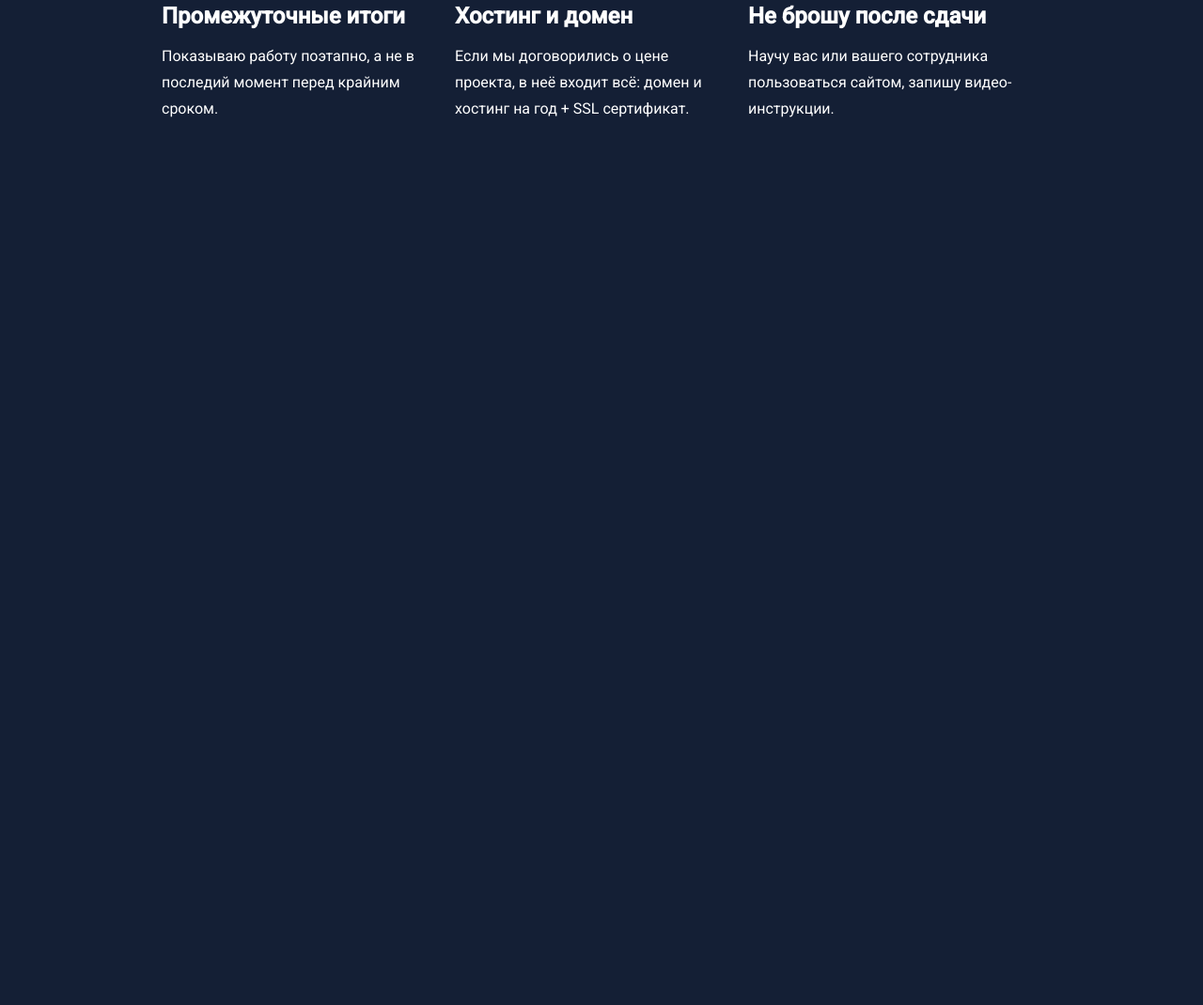
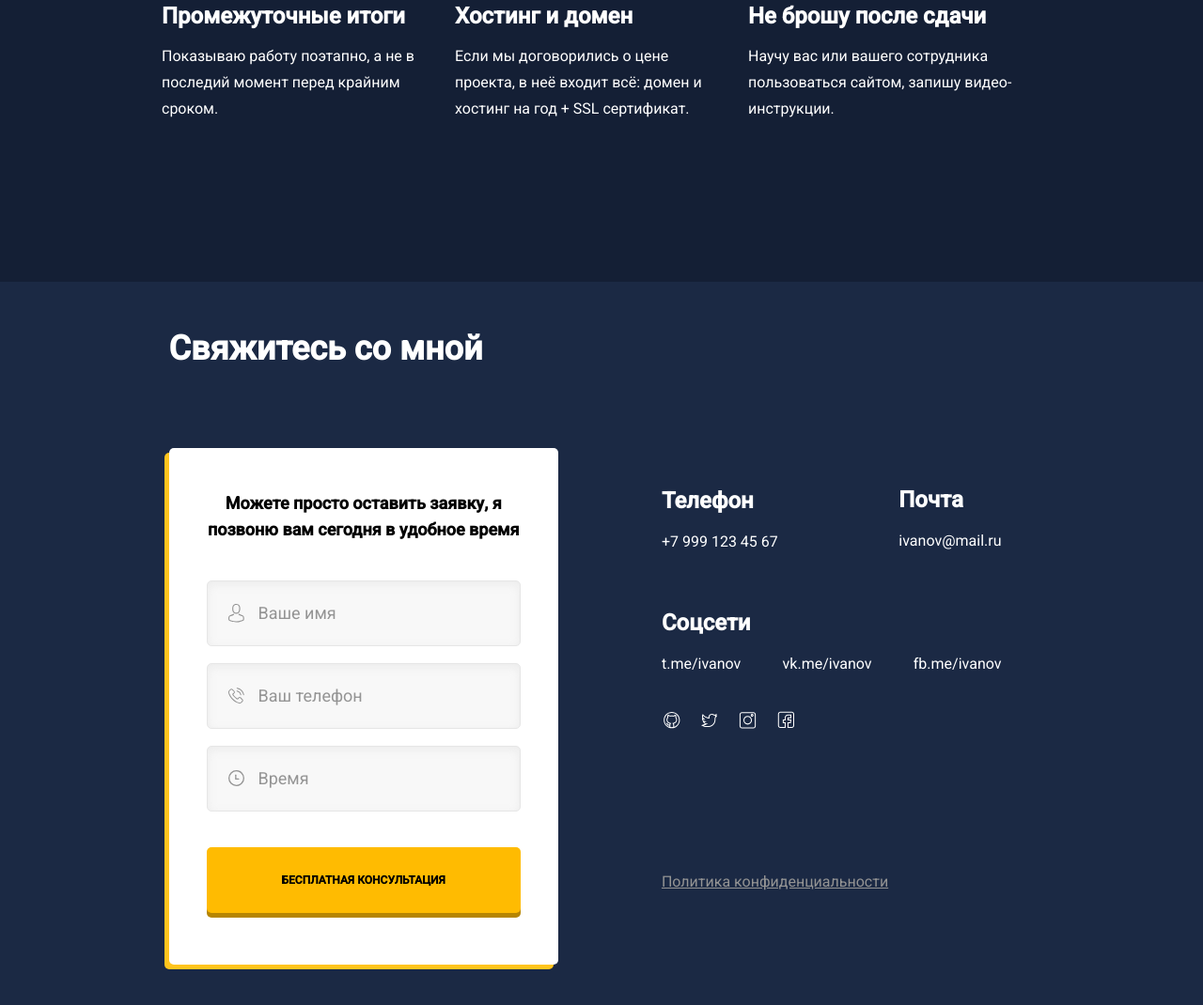
Before and after one commit to asnazarov/demo-business-card, a website: page app/index.html in a window 1280 px wide. Shown: the part 1184-2254 px from the top of the page at 94% size. Before the commit the page ends 1484 px from the top, so only its background shows below. Drawn offline with nearby package versions, Linux system fonts and the light colour scheme; files that its build step writes are made by us from their sources.

Commit message:
create adaptiva

```diff
--- a/app/index.html
+++ b/app/index.html
@@ -91,12 +91,12 @@
         </div>
     </section>
 
-    <!--  <section class="contacts">
+    <section class="contacts">
         <div class="contacts__content">
             <h2 class="content-subtitle">Свяжитесь со мной</h2>
             <div class="contacts__block">
                 <!-- дом обертка contacts__item для того что бы при переполнении  __text , что бы __form не растягивался на h=100% -->
-    <!-- <div class="contacts__item">
+                <div class="contacts__item">
                     <div class="contacts__form animated-modal" id="animatedModal-footer">
                         <p class="animated-modal__paragraph">Можете просто оставить заявку, я позвоню вам сегодня в удобное время
                         </p>
@@ -127,7 +127,7 @@
                             <textarea name="Message" value="Message" onfocus="this.value = ' ';" onblur="if (this.value == ' ') {this.value = 'Message ';}" id="" cols="30" rows="10"></textarea>
                             <button>Send</button>
                         </form> -->
-    <!-- </div>
+                        </div>
                         <div class="contacts__social">
                             <p class="content-elem-subtitle">Соцсети</p>
                             <ul class="contacts__links">
@@ -158,7 +158,7 @@
                 </div>
             </div>
         </div>
-    </section> -->
+    </section>
 
 
 
```
